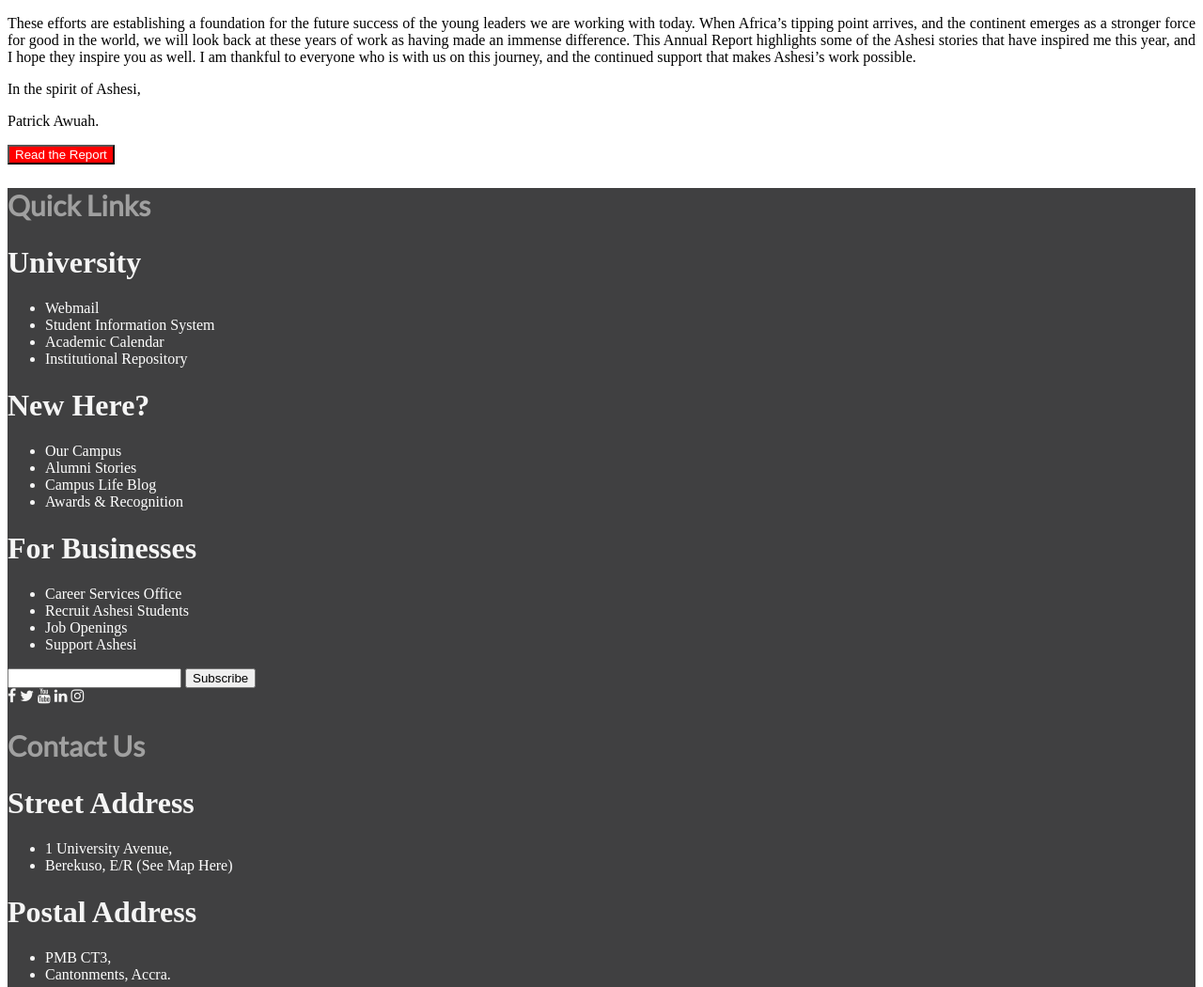
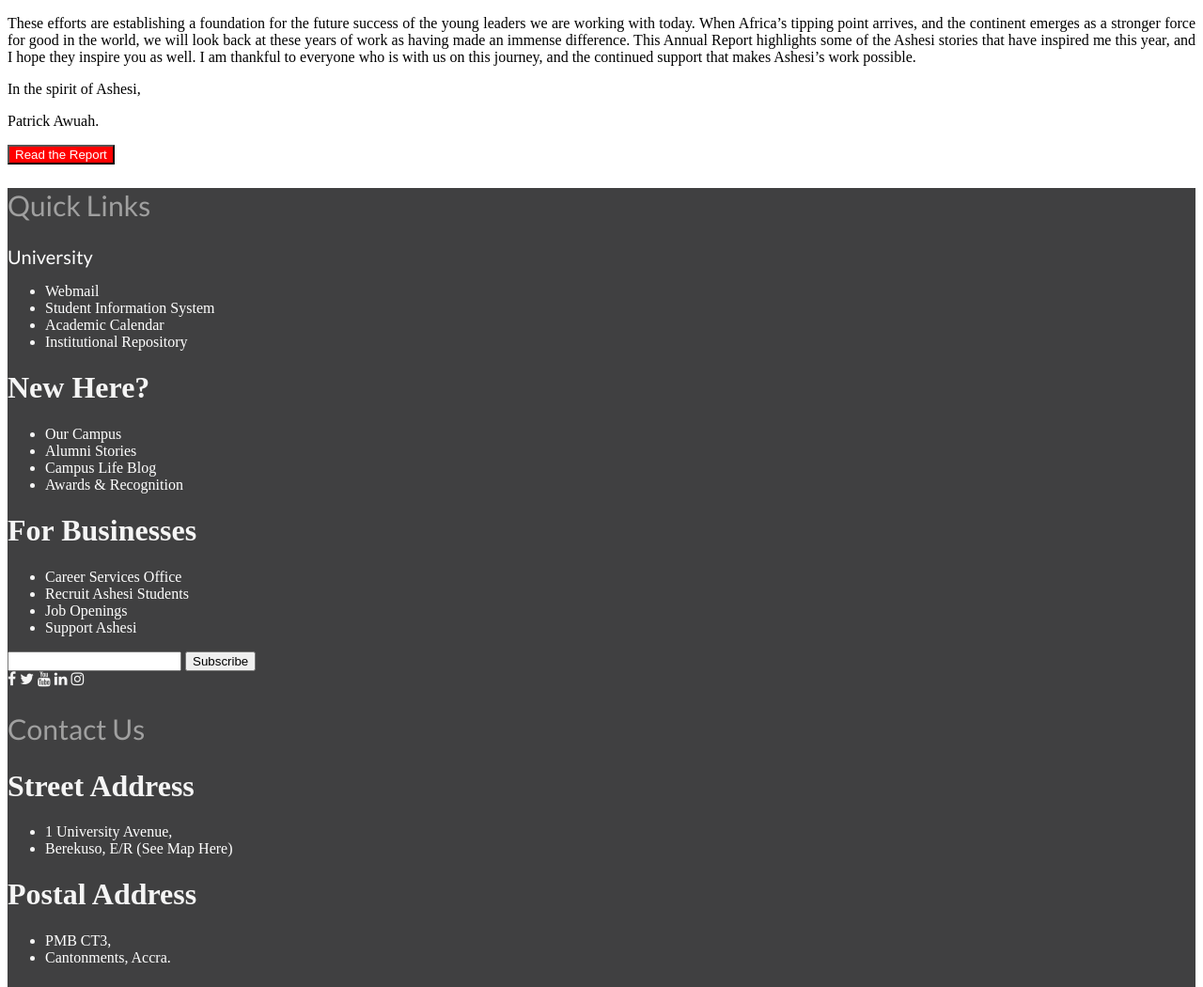
Before and after one commit to monk63/Web-Tech, a PHP site: page /news.html in a window 1280 px wide. Shown: the part 1015-2065 px from the top of the page at 94% size. Run offline with PHP 8.4, Linux system fonts and the light colour scheme.

Commit message:
updated thumbnails

```diff
--- a/Style/style.css
+++ b/Style/style.css
@@ -1,9 +1,17 @@
 
 
 #heading {
-    font-family: lato;
+    font-family: Lato, sans-serif;
     color: #a0a0a0;
     font-size: 22.5pt;
-    font-style: normal;
+    font-weight: 400;
 
 }
+
+#subhead {
+    font-family: Lato, sans-serif;
+    color: white;
+    font-size: 15pt;
+    font-weight: 400;
+
+}
--- a/news.html
+++ b/news.html
@@ -13,6 +13,9 @@
 
     <!--Imported Font-->
     <link rel="stylesheet" type="text/css" href="//fonts.googleapis.com/css?family=Lato" />
+
+    <!--Website Thumbnail-->
+    <link rel="image_src" href="/Elements/icon.jpeg">
 
 
 </head>
@@ -150,7 +153,7 @@
 
 
         <div>
-            <h1>
+            <h1 id="subhead">
                 University </h1>
             <ul>
                 <li><a href="" style="color: white; text-decoration: none;"> Webmail</a></li>
```
Also changed, not shown: Elements/icon.jpeg (added).
